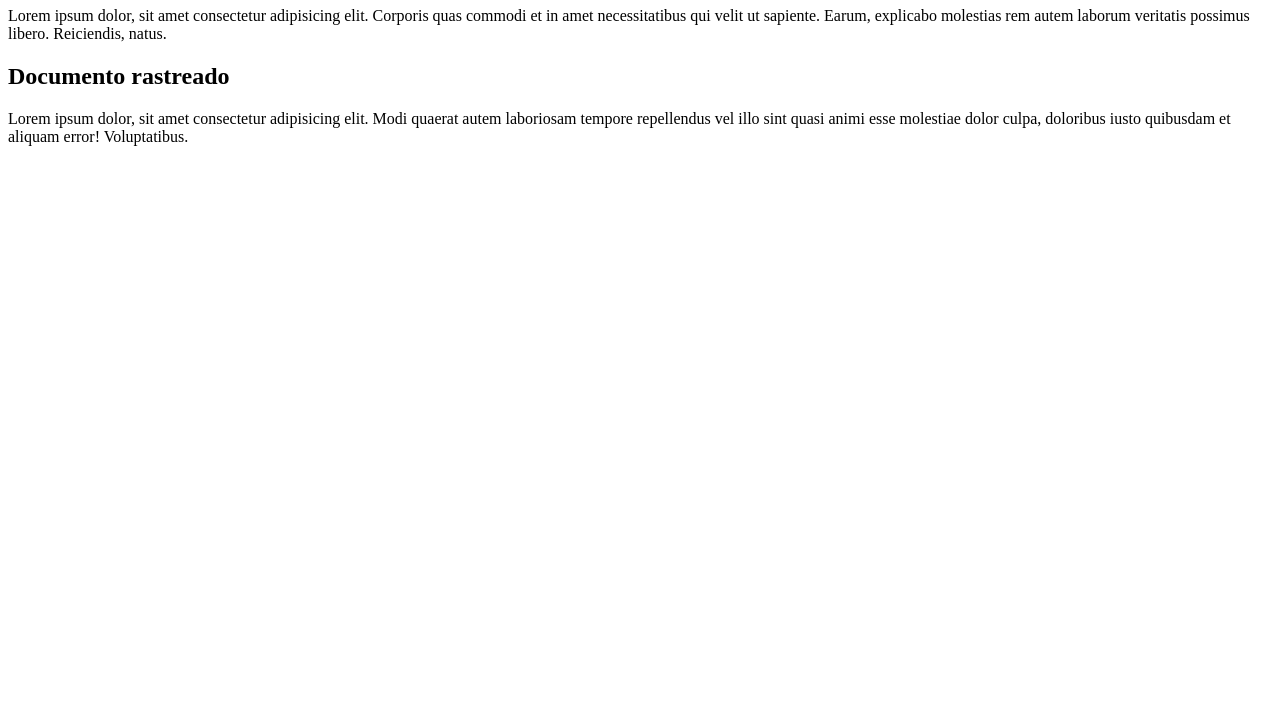
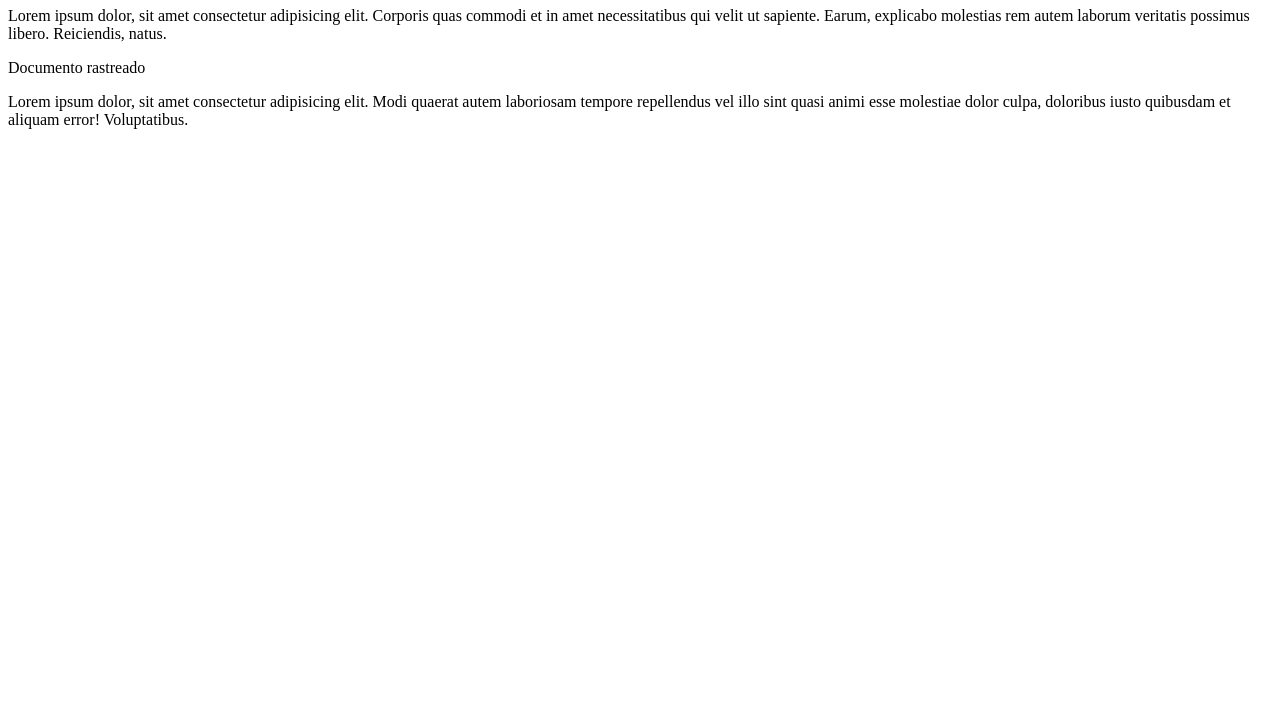
Before and after one commit to veritozy/PracticaOnline, a plain HTML site: page index.html in a window 1280 px wide. Shown: the part 73-800 px from the top of the page. Drawn offline with Linux system fonts and the light colour scheme.

Commit message:
cambios index

```diff
--- a/index.html
+++ b/index.html
@@ -10,7 +10,7 @@
     <p>
         Lorem ipsum dolor, sit amet consectetur adipisicing elit. Corporis quas commodi et in amet necessitatibus qui velit ut sapiente. Earum, explicabo molestias rem autem laborum veritatis possimus libero. Reiciendis, natus.
     </p>
-    <h2>Documento rastreado</h2>
+    <h2git init>Documento rastreado</h2git>
     <p>
         Lorem ipsum dolor, sit amet consectetur adipisicing elit. Modi quaerat autem laboriosam tempore repellendus vel illo sint quasi animi esse molestiae dolor culpa, doloribus iusto quibusdam et aliquam error! Voluptatibus.
     </p>
```
